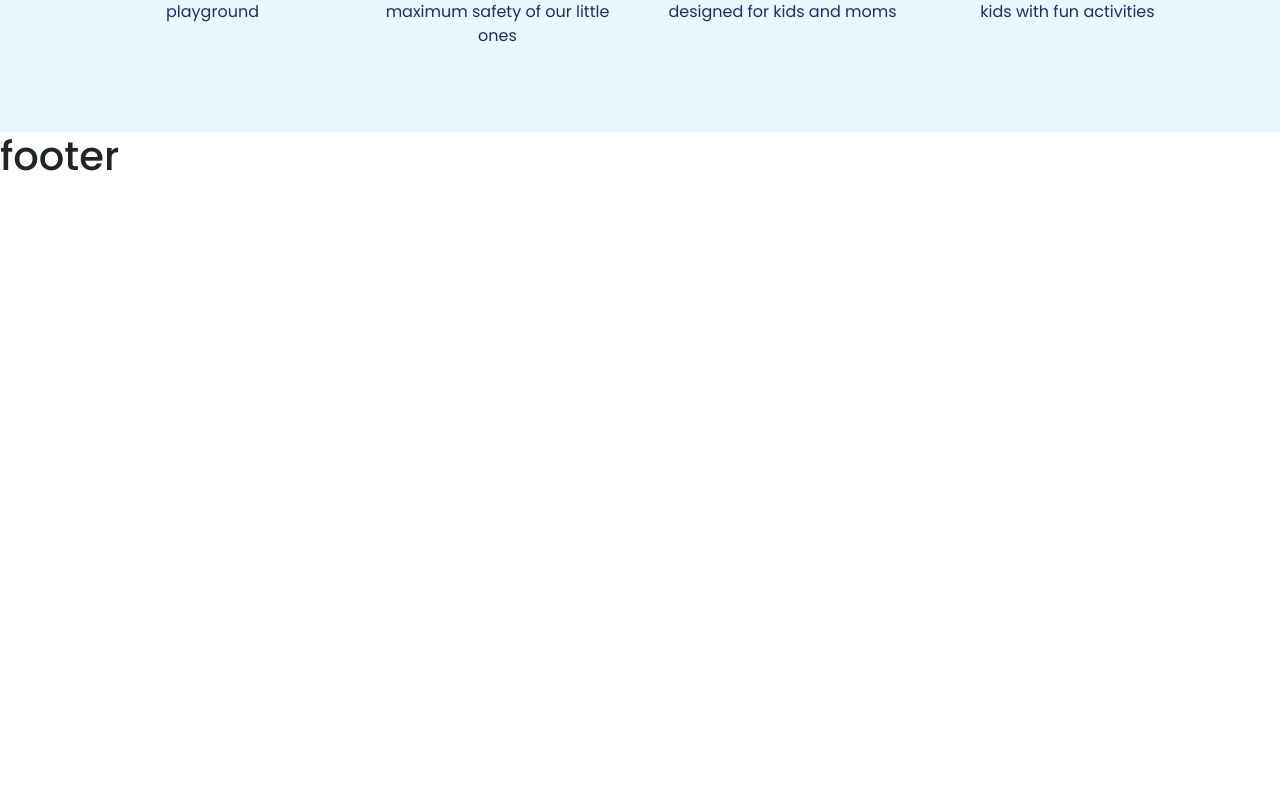
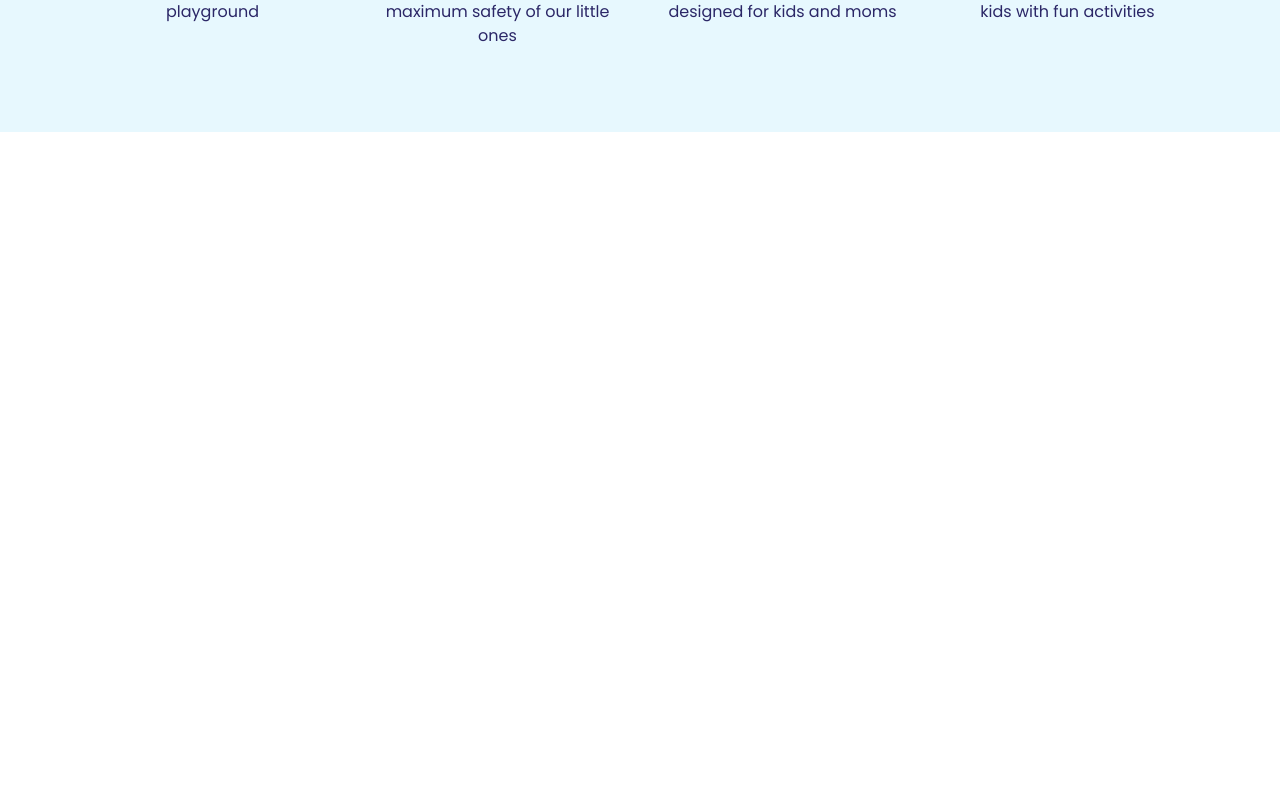
Before and after one commit to himanshugcodes/friskypanda, a Next.js app: page / in a window 1280 px wide. Shown: the part 1622-2420 px from the top of the page. Before the commit the page ends 1810 px from the top, so only its background shows below. Built offline with nearby package versions, Linux system fonts and the light colour scheme; a web font is replaced by a local one.

Commit message:
fix config

```diff
--- a/next.config.js
+++ /dev/null
@@ -1,4 +0,0 @@
-// /** @type {import('next').NextConfig} */
-// const nextConfig = {};
-
-// export default nextConfig;
--- a/src/app/page.jsx
+++ b/src/app/page.jsx
@@ -93,6 +93,18 @@ export default function Home() {
           </div>
         </div>
       </section>
+
+      {/* Activities Section */}
+      <section className="home-activities d-flex align-items-center vh-100">
+        <div className="bottom-shape">
+          <img src="/assets/images/bottom.webp" alt="Frisky Panda" />
+        </div>
+        <div className="container">
+          <div className="row">
+            <div className="col-md-4"></div>
+          </div>
+        </div>
+      </section>
     </>
   );
 }
```
